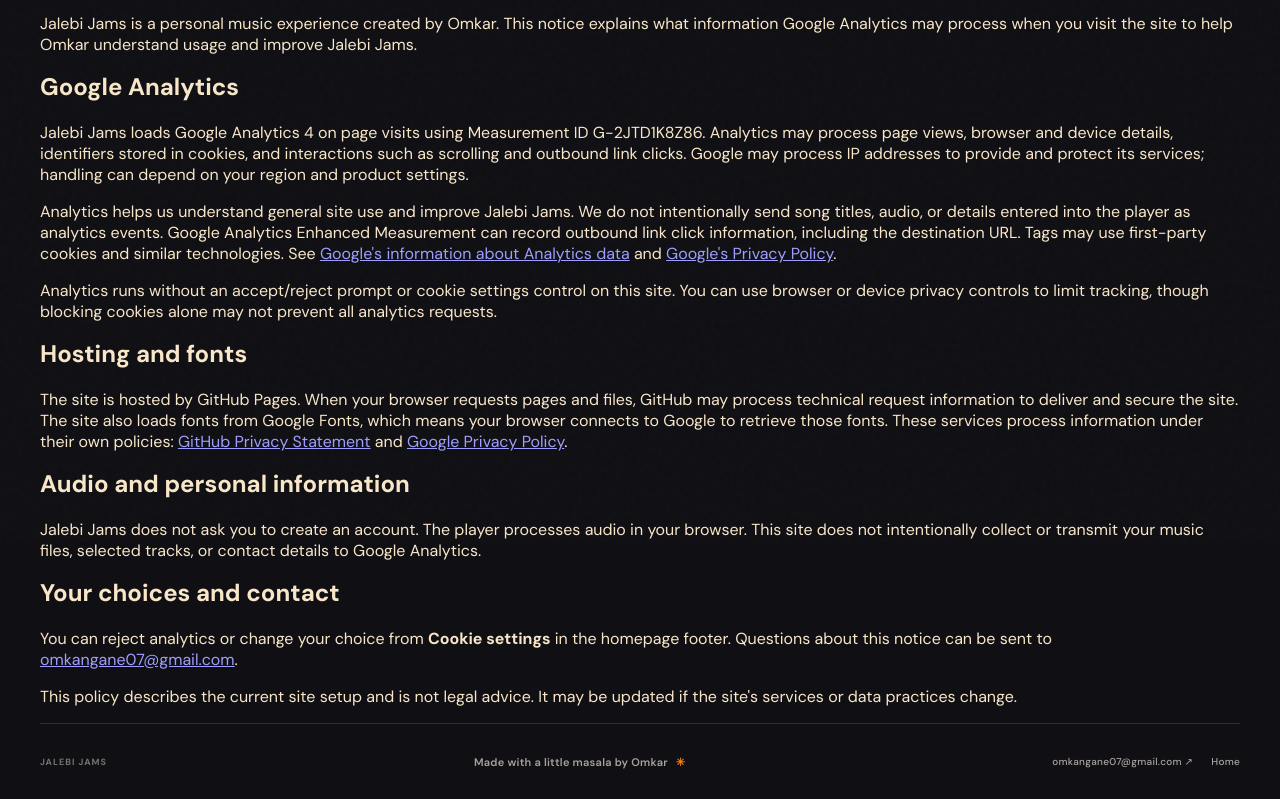
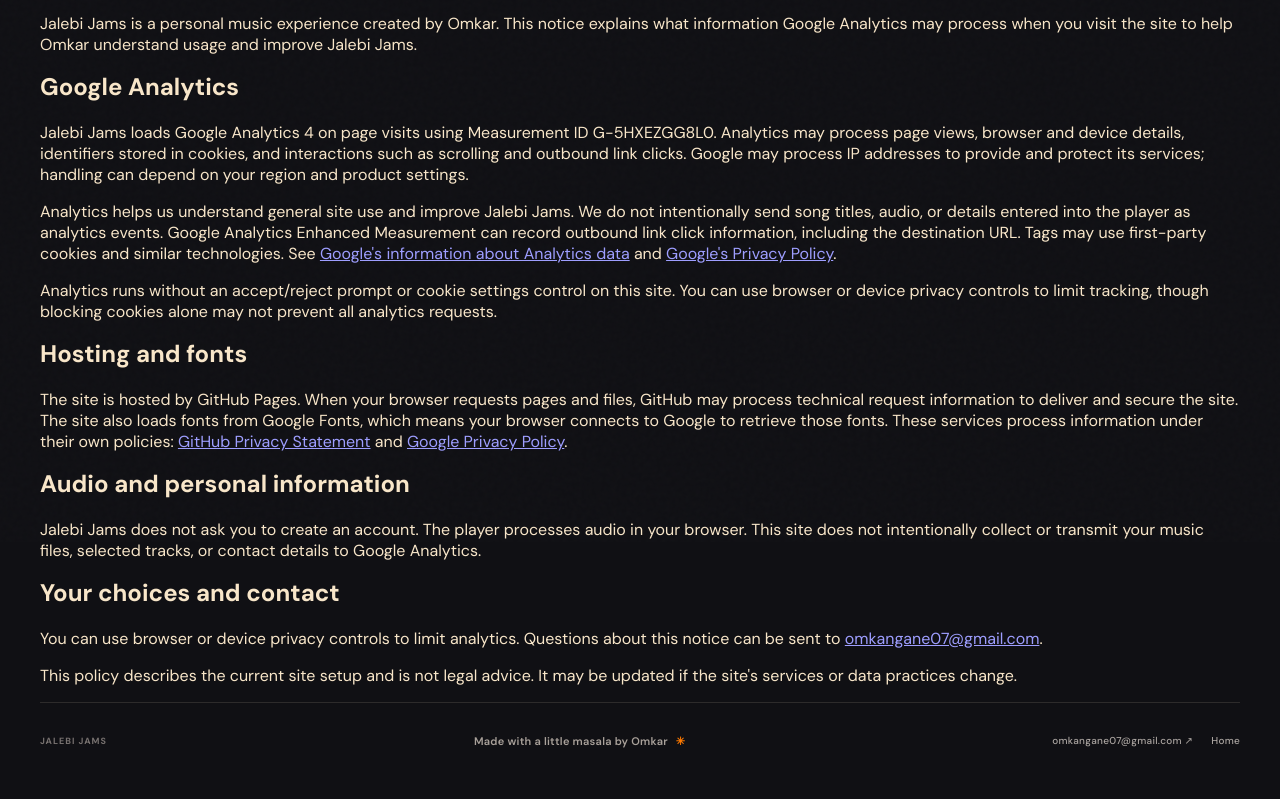
Before and after one commit to Kangane07/Jalebi-Jams, a plain HTML site: page privacy.html in a window 1280 px wide. Shown: the part 258-1057 px from the top of the page. After the commit the page ends 1036 px from the top, so only its background shows below. Drawn offline with Linux system fonts and the light colour scheme.

Commit message:
Update privacy notice for the new Analytics property

```diff
--- a/privacy.html
+++ b/privacy.html
@@ -21,7 +21,7 @@
     <p>Jalebi Jams is a personal music experience created by Omkar. This notice explains what information Google Analytics may process when you visit the site to help Omkar understand usage and improve Jalebi Jams.</p>
 
     <h2>Google Analytics</h2>
-    <p>Jalebi Jams loads Google Analytics 4 on page visits using Measurement ID G-2JTD1K8Z86. Analytics may process page views, browser and device details, identifiers stored in cookies, and interactions such as scrolling and outbound link clicks. Google may process IP addresses to provide and protect its services; handling can depend on your region and product settings.</p>
+    <p>Jalebi Jams loads Google Analytics 4 on page visits using Measurement ID G-5HXEZGG8L0. Analytics may process page views, browser and device details, identifiers stored in cookies, and interactions such as scrolling and outbound link clicks. Google may process IP addresses to provide and protect its services; handling can depend on your region and product settings.</p>
     <p>Analytics helps us understand general site use and improve Jalebi Jams. We do not intentionally send song titles, audio, or details entered into the player as analytics events. Google Analytics Enhanced Measurement can record outbound link click information, including the destination URL. Tags may use first-party cookies and similar technologies. See <a href="https://support.google.com/analytics/answer/6004245" target="_blank" rel="noopener noreferrer">Google's information about Analytics data</a> and <a href="https://policies.google.com/privacy" target="_blank" rel="noopener noreferrer">Google's Privacy Policy</a>.</p>
     <p>Analytics runs without an accept/reject prompt or cookie settings control on this site. You can use browser or device privacy controls to limit tracking, though blocking cookies alone may not prevent all analytics requests.</p>
 
@@ -32,7 +32,7 @@
     <p>Jalebi Jams does not ask you to create an account. The player processes audio in your browser. This site does not intentionally collect or transmit your music files, selected tracks, or contact details to Google Analytics.</p>
 
     <h2>Your choices and contact</h2>
-    <p>You can reject analytics or change your choice from <strong>Cookie settings</strong> in the homepage footer. Questions about this notice can be sent to <a href="mailto:omkangane07@gmail.com">omkangane07@gmail.com</a>.</p>
+    <p>You can use browser or device privacy controls to limit analytics. Questions about this notice can be sent to <a href="mailto:omkangane07@gmail.com">omkangane07@gmail.com</a>.</p>
     <p>This policy describes the current site setup and is not legal advice. It may be updated if the site's services or data practices change.</p>
   </main>
   <footer><span class="footer-brand">JALEBI JAMS</span><span class="creator-credit">Made with a little masala by Omkar <b>✳</b></span><nav class="footer-links" aria-label="Contact"><a href="mailto:omkangane07@gmail.com">omkangane07@gmail.com ↗</a><a href="index.html">Home</a></nav></footer>
```
